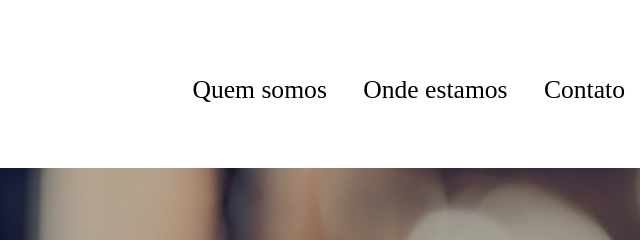
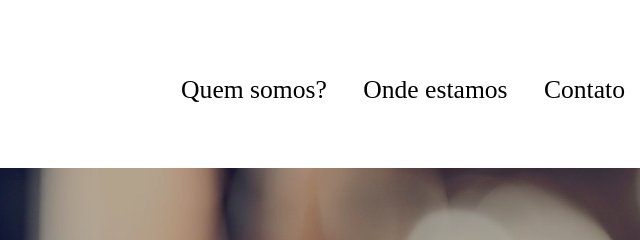
Before and after one commit to IslanCarlos/Projeto-Code-Caf-, a plain HTML site: page index.html in a window 1280 px wide. Shown: the top 240 px of the page, 640-1280 px from the left. Drawn offline with Linux system fonts and the light colour scheme; files whose address does not match are found by name; a web font is replaced by a local one.

Commit message:
Alterei uma interrogação

```diff
--- a/index.html
+++ b/index.html
@@ -32,7 +32,7 @@
 
       <nav>
         <ul>
-          <li><a href="#quem-somos">Quem somos</a></li>
+          <li><a href="#quem-somos">Quem somos?</a></li>
           <li><a href="#onde-estamos">Onde estamos</a></li>
           <li><a href="#contato">Contato</a></li>
         </ul>
```
